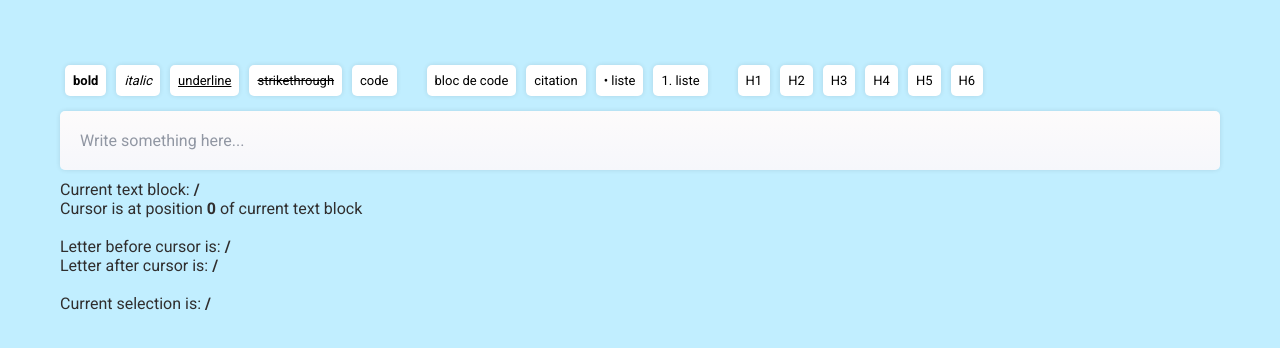
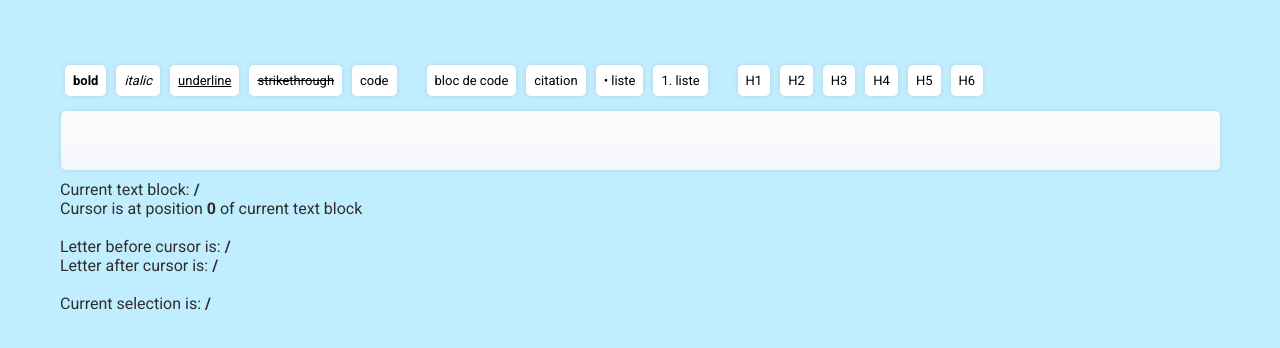
Before and after one commit to ArthurGoupil/draftjs-example, a React (Create React App) app: page / in a window 1280 px wide. Shown: the top 348 px of the page. Built offline with nearby package versions, Linux system fonts and the light colour scheme.

Commit message:
maxheight and scrollbar, styled blockquote with linebreak issue

```diff
--- a/src/App.css
+++ b/src/App.css
@@ -3,9 +3,9 @@
   height: 100vh;
 }
 
-.editor-wrapper {
+.public-DraftEditor-content {
   max-height: 200px;
-
+  overflow: auto;
   margin: 10px 0;
   background-image: linear-gradient(to bottom, #fdfbfb 0%, #f6f7fb 100%);
   padding: 20px;
@@ -63,6 +63,13 @@ pre {
   border-radius: 5px;
 }
 
+.RichEditor-blockquote {
+  background: #e5eef3;
+  border-left: 10px solid darkslateblue;
+  margin: 1.5em 10px;
+  padding: 0.5em 10px;
+}
+
 .styleButton#bold {
   font-weight: bold;
 }
--- a/src/components/MyEditor.js
+++ b/src/components/MyEditor.js
@@ -1,19 +1,16 @@
 import React, { useState } from 'react';
-import { Editor, EditorState, RichUtils, getDefaultKeyBinding } from 'draft-js';
+import { Editor, EditorState, RichUtils } from 'draft-js';
 
 import 'draft-js/dist/Draft.css';
 
 import {
-  getCurrentBlock,
   getCurrentBlockText,
   getCursorPosition,
   getLetterBeforeCursor,
   getLetterAfterCursor,
   getCurrentSelection,
 } from '../helpers/editorHelper';
-import BlockStyleToolbar, {
-  getBlockStyle,
-} from './blockStyles/BlockStyleToolbar';
+import BlockStyleToolbar from './blockStyles/BlockStyleToolbar';
 
 function MyEditor() {
   // Create empty editor
@@ -30,7 +27,7 @@ function MyEditor() {
     setEditorState(newEditorState);
   };
 
-  // Make the editor understand shortcuts like CMD + B etc
+  // Make the editor understand default shortcuts (bold, italic, underline)
   const handleKeyCommand = (command, editorState) => {
     const newState = RichUtils.handleKeyCommand(editorState, command);
 
@@ -51,6 +48,25 @@ function MyEditor() {
     return 'not-handled';
   };
 
+  const getBlockClassName = (block) => {
+    switch (block.getType()) {
+      case 'blockquote':
+        return 'RichEditor-blockquote';
+      default:
+        return null;
+    }
+  };
+
+  const handleReturn = (e) => {
+    if (e.shiftKey) {
+      handleEditorChange({
+        editorState: RichUtils.insertSoftNewline(editorState),
+      });
+      return 'handled';
+    }
+    return 'not-handled';
+  };
+
   return (
     <div className='editor-container'>
       <BlockStyleToolbar
@@ -60,10 +76,11 @@ function MyEditor() {
       <div className='editor-wrapper'>
         <Editor
           onTab={handleNestedLists}
-          blockStyleFn={getBlockStyle}
+          blockStyleFn={getBlockClassName}
           editorState={editorState}
           onChange={handleEditorChange}
           handleKeyCommand={handleKeyCommand}
+          handleReturn={handleReturn}
           placeholder='Write something here...'
         />
       </div>
--- a/src/components/blockStyles/BlockStyleButton.js
+++ b/src/components/blockStyles/BlockStyleButton.js
@@ -1,11 +1,6 @@
 import React from 'react';
 
 const BlockStyleButton = ({ active, label, onToggle, block }) => {
-  const localOnToggle = (event) => {
-    event.preventDefault();
-    onToggle(block);
-  };
-
   return (
     <button
       data-block={block}
--- a/src/components/blockStyles/BlockStyleToolbar.js
+++ b/src/components/blockStyles/BlockStyleToolbar.js
@@ -28,15 +28,6 @@ const HEADER_TYPES = [
   { label: 'H5', block: 'header-five' },
   { label: 'H6', block: 'header-six' },
 ];
-
-export const getBlockStyle = (block) => {
-  switch (block.getType()) {
-    case 'blockquote':
-      return 'RichEditor-blockquote';
-    default:
-      return null;
-  }
-};
 
 const BlockStyleToolbar = ({ editorState, handleEditorChange }) => {
   const selection = editorState.getSelection();
```
